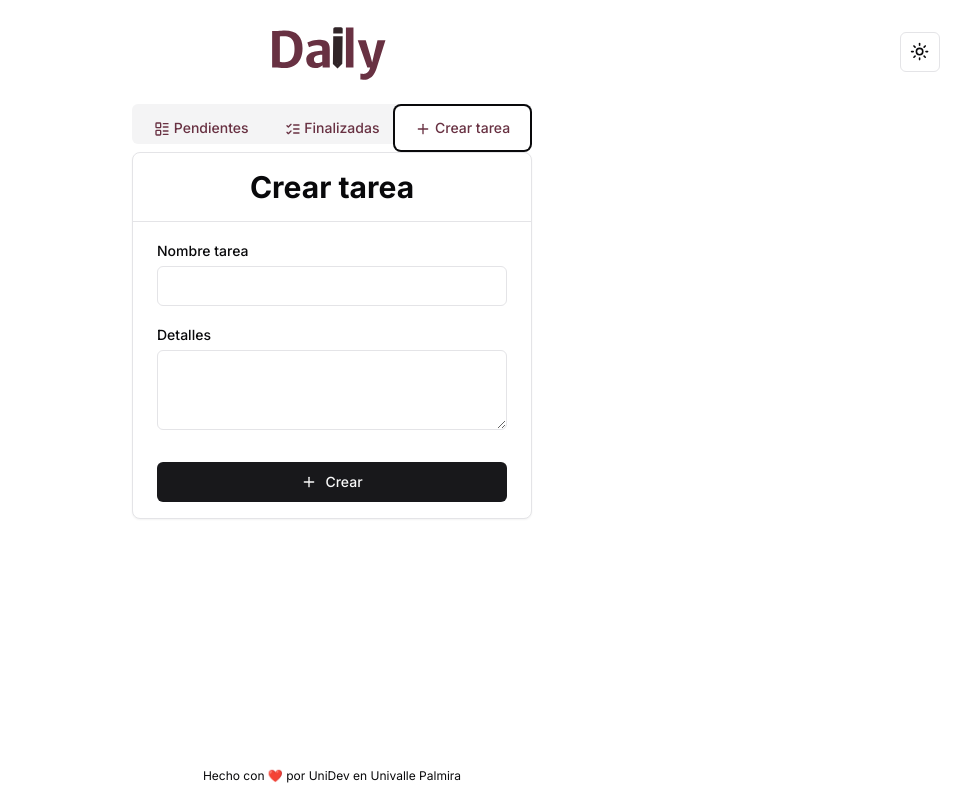
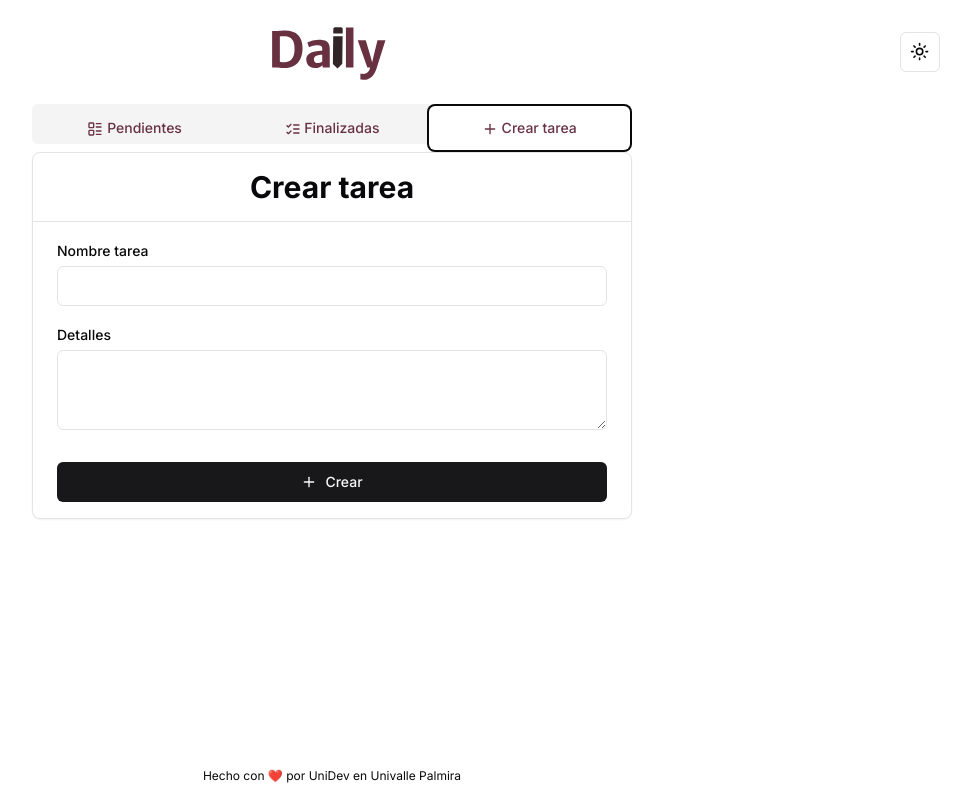
Before and after one commit to AndrxsXs/daily-frontend, a Next.js app: page /dashboard in a window 1280 px wide. Both pictures are taken after a click on the tab "Crear tarea". Shown: the whole page, without its empty margins (308-1279 px from the left). Built offline with nearby package versions, Linux system fonts and the light colour scheme.

Commit message:
ancho de las card

```diff
--- a/src/app/dashboard/page.jsx
+++ b/src/app/dashboard/page.jsx
@@ -19,7 +19,7 @@ import { Textarea } from "@/components/ui/textarea";
 export default function Page() {
   return (
     <div className="grid justify-center">
-      <Tabs defaultValue="account" className="w-[400px] ">
+      <Tabs defaultValue="account" className="w-[600px] ">
         <TabsList className="grid w-full grid-cols-3">
           <TabsTrigger value="earring">
             <span className="px-2 py-1 rounded transition-all duration-300 text-[#683142] hover:bg-white hover:shadow-md">
@@ -38,7 +38,7 @@ export default function Page() {
           </TabsTrigger>
         </TabsList>
         <TabsContent value="earring">
-          <Card>
+          <Card className="w-full">
             <CardHeader>
               <CardDescription className="text-center">
                 ¡Hola care pipi!
@@ -47,7 +47,7 @@ export default function Page() {
           </Card>
         </TabsContent>
         <TabsContent value="finished">
-          <Card>
+          <Card className="w-full">
             <CardHeader>
               <CardDescription className="text-center">
                 Chupa pija
@@ -57,14 +57,14 @@ export default function Page() {
         </TabsContent>
 
         <TabsContent value="create">
-          <Card className="overflow-hidden">
+          <Card className="overflow-hidden w-full">
             <div className="border-b">
               <header className="px-6 py-4">
                 <h1 className="text-3xl font-bold text-center">Crear tarea</h1>
               </header>
             </div>
             <CardHeader className="px-6 py-4">
-              <div className="grid w-full max-w-sm items-center gap-4">
+              <div className="grid w-full items-center gap-4">
                 <div>
                   <Label htmlFor="name">Nombre tarea</Label>
                   <Input id="name" className="mt-1" />
```
